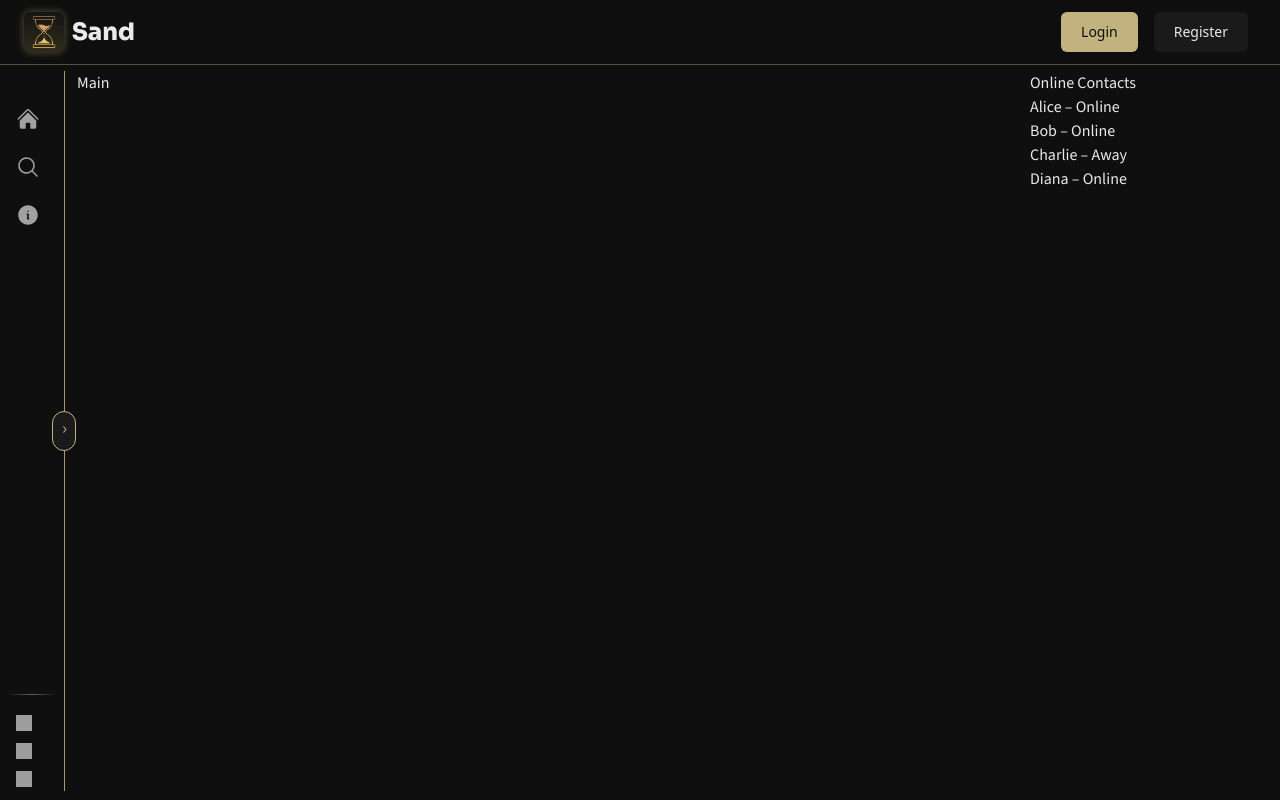
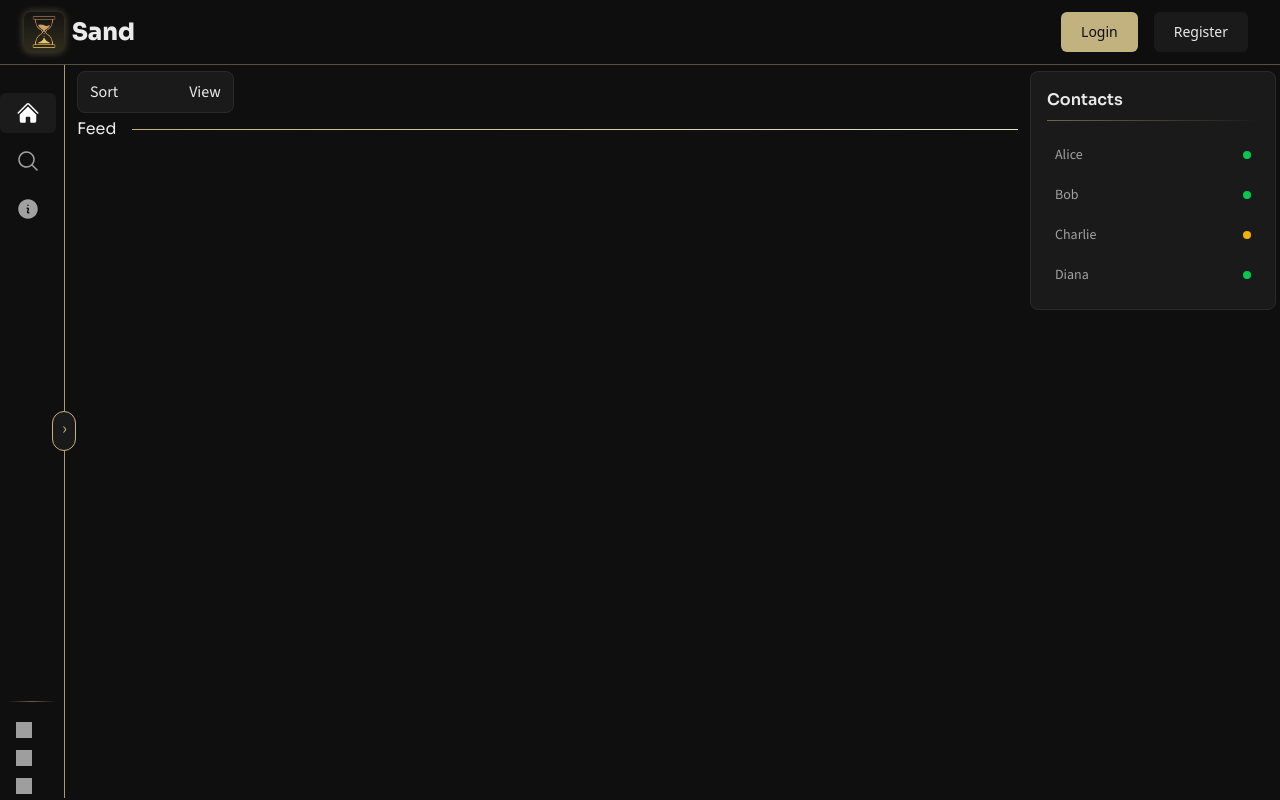
Before and after one commit to wal-z1/Sand, a React (Vite) app: page / in a window 1280 px wide. Built offline with nearby package versions, Linux system fonts and the light colour scheme; no server answers; grey boxes are pictures that could not be loaded.

Commit message:
workign on main ui

```diff
--- a/src/Comp/Header/Navbar.jsx
+++ b/src/Comp/Header/Navbar.jsx
@@ -1,8 +1,8 @@
-// icons
+import { NavLink } from "react-router-dom"; // 1. Import NavLink, the correct tool for this job.
 import { motion, AnimatePresence } from "framer-motion";
 import { UseViewContext } from "../../Context/ViewContext";
-import { Link } from "react-router-dom";
-// home icon svg
+
+// --- Icon components (no changes needed) ---
 const HomeIcon = () => (
 	<svg
 		xmlns="http://www.w3.org/2000/svg"
@@ -14,7 +14,6 @@ const HomeIcon = () => (
 	</svg>
 );
 
-// explore icon svg
 const ExploreIcon = () => (
 	<svg
 		xmlns="http://www.w3.org/2000/svg"
@@ -29,7 +28,6 @@ const ExploreIcon = () => (
 	</svg>
 );
 
-// about icon svg
 const AboutIcon = () => (
 	<svg
 		xmlns="http://www.w3.org/2000/svg"
@@ -45,81 +43,71 @@ const AboutIcon = () => (
 );
 
 export default function NavBar() {
-	// responsive button styling
-	const buttonstyle =
-		"flex w-full items-center gap-3 rounded-md px-4 py-2 font-source-sans font-medium text-sm sm:text-lg text-[#A1A1A1] transition-all duration-200 ease-in-out hover:bg-white/10 hover:text-[#E5C07B] focus:bg-white/10 focus:text-[#E5C07B] active:bg-white/20 active:text-[#E5C07B] cursor-pointer";
-
 	const { LeftIsHidden } = UseViewContext();
 
-	// text animation variants
+	//  base and active styles for clarity
+	const baseLinkStyle =
+		"flex w-full items-center gap-3 rounded-md px-4 py-2 font-source-sans font-medium text-sm sm:text-lg text-[#A1A1A1] transition-all duration-200 ease-in-out hover:bg-white/10 hover:text-[#E5C07B] cursor-pointer";
+
+	const activeLinkStyle = "bg-white/5 text-white ";
+
 	const textVariant = {
 		initial: { opacity: 0 },
-		animate: { opacity: 1, x: 0 },
+		animate: { opacity: 1 },
 		exit: { opacity: 0 },
-		transition: { duration: 0.3, ease: "easeInOut" },
+		transition: { duration: 0.2, ease: "easeInOut" },
 	};
 
 	return (
 		<nav className="grid grid-rows-3 gap-2">
-			{/* home button */}
-			<Link to="/" title="Go to Home">
-				<button className={buttonstyle}>
+			<NavLink
+				to="/"
+				title="Go to Home"
+				//  NavLink's className prop accepts a function to apply styles
+				className={({ isActive }) =>
+					`${baseLinkStyle} ${isActive ? activeLinkStyle : ""}`
+				}>
 				<HomeIcon />
 				<AnimatePresence>
 					{!LeftIsHidden && (
-							<motion.span
-								className="whitespace-nowrap"
-								variants={textVariant}
-								initial="initial"
-								animate="animate"
-								exit="exit"
-								transition={textVariant.transition}>
+						<motion.span className="whitespace-nowrap" {...textVariant}>
 							Home
 						</motion.span>
 					)}
 				</AnimatePresence>
-				</button>
-			</Link>
+			</NavLink>
 
-			{/* explore button */}
-			<Link to="/explore" title="Explore content">
-				<button className={buttonstyle}>
+			<NavLink
+				to="/explore"
+				title="Explore content"
+				className={({ isActive }) =>
+					`${baseLinkStyle} ${isActive ? activeLinkStyle : ""}`
+				}>
 				<ExploreIcon />
 				<AnimatePresence>
 					{!LeftIsHidden && (
-							<motion.span
-								className="whitespace-nowrap"
-								variants={textVariant}
-								initial="initial"
-								animate="animate"
-								exit="exit"
-								transition={textVariant.transition}>
+						<motion.span className="whitespace-nowrap" {...textVariant}>
 							Explore
 						</motion.span>
 					)}
 				</AnimatePresence>
-				</button>
-			</Link>
+			</NavLink>
 
-			{/* about button */}
-			<Link to="/faq" title="Learn about sand">
-				<button className={buttonstyle}>
+			<NavLink
+				to="/about"
+				title="Learn about Sand"
+				className={({ isActive }) =>
+					`${baseLinkStyle} ${isActive ? activeLinkStyle : ""}`
+				}>
 				<AboutIcon />
 				<AnimatePresence>
 					{!LeftIsHidden && (
-							<motion.span
-								className="whitespace-nowrap"
-								variants={textVariant}
-								initial="initial"
-								animate="animate"
-								exit="exit"
-								transition={textVariant.transition}>
+						<motion.span className="whitespace-nowrap" {...textVariant}>
 							About
 						</motion.span>
 					)}
 				</AnimatePresence>
-				</button>
-			</Link>
+			</NavLink>
 		</nav>
 	);
 }
--- a/src/Comp/Pages/Feedback.jsx
+++ b/src/Comp/Pages/Feedback.jsx
@@ -1 +1,2 @@
 // might bee a modal instead of a total Page TODO
+// Nuh
--- a/src/Comp/Pages/Home.jsx
+++ b/src/Comp/Pages/Home.jsx
@@ -7,7 +7,7 @@ function Home() {
 	const { LeftIsHidden } = UseViewContext();
 	return (
 		<motion.div
-			className="home-grid font-source-sans sm:grid gap-3 text-[#EAEAEA] mt-1.5"
+			className="font-source-sans sm:grid gap-3 text-[#EAEAEA] "
 			initial={{ opacity: 0.97 }}
 			animate={{
 				opacity: 1,
@@ -19,6 +19,7 @@ function Home() {
 			// smooth animation for state changes
 			transition={{ duration: 0.44, ease: "easeInOut" }}>
 			{/* left sidebar section */}
+
 			<LeftSide />
 			{/* main content area */}
 			<main>
--- a/src/Comp/Sections/LeftSide.jsx
+++ b/src/Comp/Sections/LeftSide.jsx
@@ -9,9 +9,7 @@ function LeftSide() {
 	return (
 		<>
 			{/* desktop / tablet sidebar */}
-			<aside
-				className="hidden sm:flex flex-col sticky top-18 border-r border-[#aa9b6c] bg-[#0f0f0f]"
-				style={{ height: "calc(100vh - 5rem)" }}>
+			<aside className="hidden  sm:flex flex-col sticky top-16 h-[calc(100vh-4.2rem)] border-r border-[#aa9b6c] bg-[#0f0f0f]">
 				{/* toggle button */}
 				<button
 					onClick={() => ToggleLeftHide((prev) => !prev)}
@@ -34,7 +32,7 @@ function LeftSide() {
 								animate={{ opacity: 1, x: 0 }}
 								exit={{ opacity: 0 }}
 								transition={{ duration: 0.35, ease: "easeInOut" }}>
-								<h3 className="pl-1.5 pr-0.5 pb-2 font-sora text-sm font-semibold uppercase tracking-widest text-[#A1A1A1]/50">
+								<h3 className="pl-1.5 pr-0.5 pb-2 font-sora text-sm font-semibold uppercase tracking-widest text-[#A1A1A1]/50 mt-1.5">
 									navigation
 								</h3>
 								<span className="h-px flex-1 bg-gradient-to-l from-transparent to-[#C2B280]" />
@@ -52,10 +50,8 @@ function LeftSide() {
 							</motion.div>
 						)}
 					</AnimatePresence>
-
 					<NavBar />
 				</div>
-
 				<SideFooter />
 			</aside>
 
--- a/src/Comp/Sections/MainSection.jsx
+++ b/src/Comp/Sections/MainSection.jsx
@@ -1,6 +1,14 @@
 import SortButtonsGroups from "../Ui/SortButtonsGroups";
 function MainSection() {
-	return <div>Main</div>;
+	return (
+		<div className="mt-1.5">
+			<SortButtonsGroups />
+			<span class=" flex items-center">
+				<span class="shrink-0 pe-4 text-[#EAEAEA] font-sora">Feed</span>
+				<span class="h-[1px] flex-1 bg-gradient-to-l from-[#e1e4cc] to-[#C2B280]"></span>
+			</span>
+		</div>
+	);
 }
 
 export default MainSection;
--- a/src/Comp/Sections/RightSide.jsx
+++ b/src/Comp/Sections/RightSide.jsx
@@ -1,15 +1,55 @@
+import { motion } from "framer-motion";
+import { Link } from "react-router-dom";
+//TODO
+// place holder array of objects name + state
+const onlineContacts = [
+	{ name: "Alice", status: "Online" },
+	{ name: "Bob", status: "Online" },
+	{ name: "Charlie", status: "Away" },
+	{ name: "Diana", status: "Online" },
+];
+
 function RightSide() {
 	return (
-		<div>
-			{" "}
-			<h4>Online Contacts</h4>
-			<ul>
-				<li>Alice – Online</li>
-				<li>Bob – Online</li>
-				<li>Charlie – Away</li>
-				<li>Diana – Online</li>
-			</ul>
-		</div>
+		// card container: lighter background, rounded corners padding, and a border
+		<motion.div
+			className=" bg-[#1A1A1A] border border-[#2A2A2A] rounded-lg p-4  h-fit mt-1.5 mr-1"
+			// slide from up
+			initial={{ opacity: 0, y: -20 }}
+			animate={{ opacity: 1, y: 0 }}
+			transition={{ duration: 0.3, ease: "easeOut" }}>
+			{/* title of the card  */}
+			<div className="mb-4">
+				<h4 className="font-sora font-semibold text-base text-[#EAEAEA]">
+					Contacts
+				</h4>
+				{/* our lovely divider */}
+				<div className="mt-2 h-px w-full bg-gradient-to-r from-[#C2B280]/50 to-transparent"></div>
+			</div>
+
+			{/* List using maps */}
+			<div className="flex flex-col gap-1">
+				{onlineContacts.map((contact, index) => (
+					<Link
+						key={index}
+						to="#" // link to user profile in the future
+						className="flex items-center justify-between rounded-md p-2 transition-colors duration-150 ease-in-out hover:bg-white/5">
+						{/* name */}
+						<span className="font-source-sans text-sm text-[#A1A1A1]">
+							{contact.name}
+						</span>
+
+						{/* status dot */}
+						<span
+							//boolean to decide
+							className={`h-2 w-2 rounded-full ${
+								contact.status === "Online" ? "bg-green-500" : "bg-yellow-500"
+							}`}
+							title={contact.status}></span>
+					</Link>
+				))}
+			</div>
+		</motion.div>
 	);
 }
 
--- a/src/Comp/Ui/SortButtonsGroups.jsx
+++ b/src/Comp/Ui/SortButtonsGroups.jsx
@@ -1,5 +1,10 @@
 function SortButtonsGroups() {
-	return <div>SortButtonsGroups</div>;
+	return (
+		<div className="flex justify-between bg-[#1A1A1A] border border-[#2A2A2A] rounded-lg px-3 py-2 w-2/12 mb-1">
+			<div>Sort</div>
+			<div>View</div>
+		</div>
+	);
 }
 
 export default SortButtonsGroups;
--- a/src/index.css
+++ b/src/index.css
@@ -5,6 +5,7 @@
 	--font-source-sans: "Source Sans 3", sans-serif; /*text font*/
 	--font-ibm-mono: "IBM Plex Mono", monospace; /*META FONT*/
 }
+
 /*resets*/
 html,
 body {
```
Also changed, not shown: 1 other file (tests, documents, lock files or other folders). Lines whose indentation alone changed are shown as unchanged.
